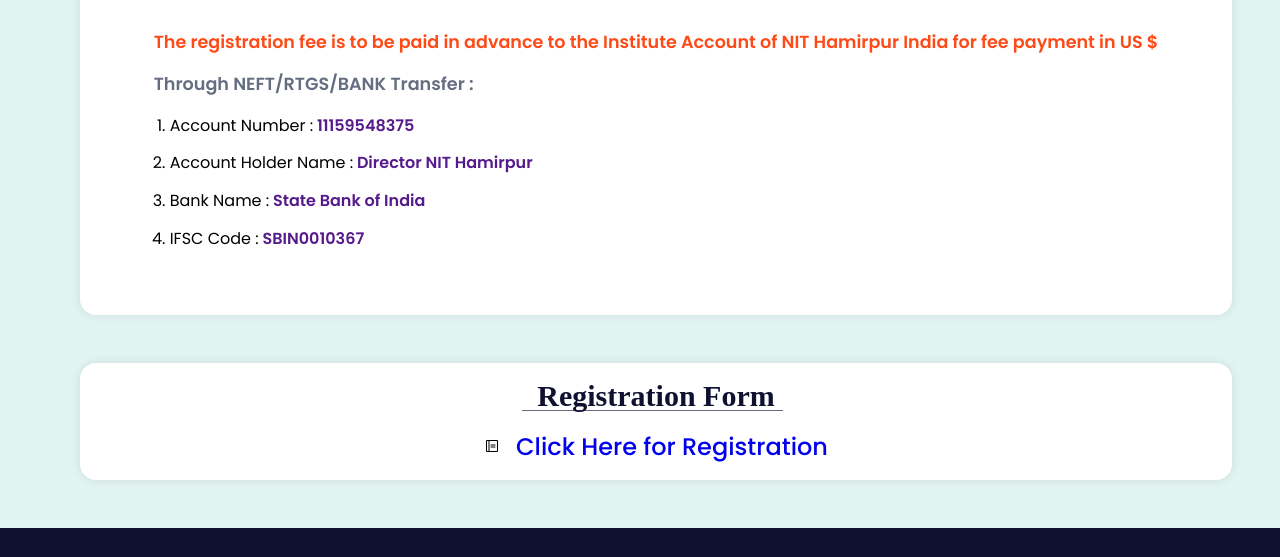
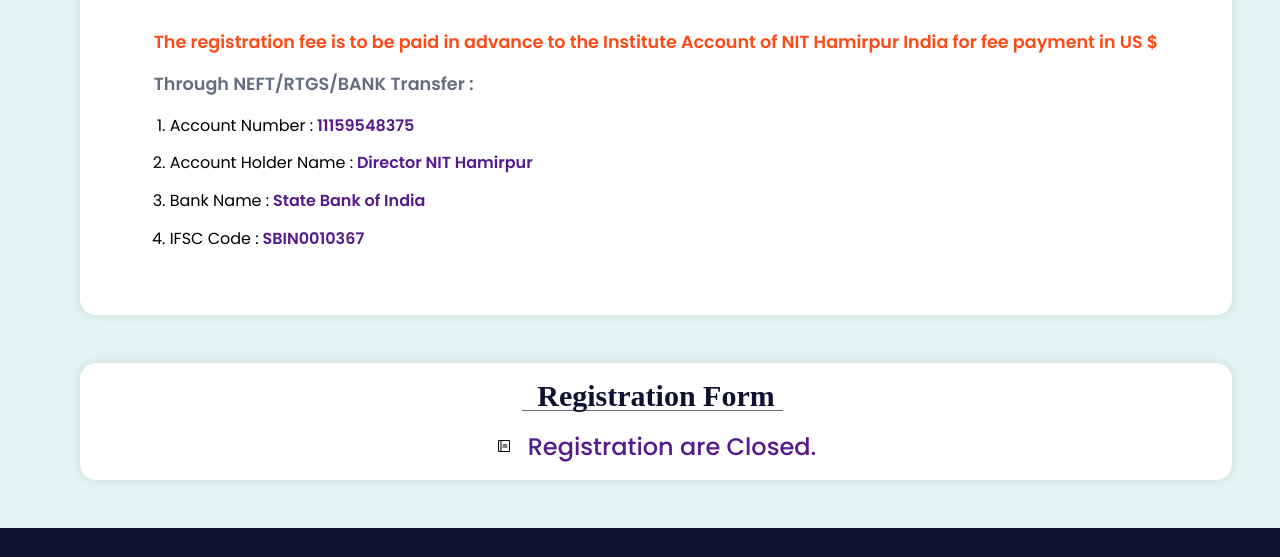
Before and after one commit to Varshneyanurag125/Electrical-Conference, a website: page paper.html in a window 1280 px wide. Shown: the part 1681-2238 px from the top of the page. Drawn offline with nearby package versions, Linux system fonts and the light colour scheme; a web font is replaced by a local one.

Commit message:
registration closed

```diff
--- a/paper.html
+++ b/paper.html
@@ -219,7 +219,7 @@
                 </div>
                 <div class="note-wrapper reg-form-wrapper">
                     <svg xmlns="http://www.w3.org/2000/svg" width="30" height="30" fill="#000000" viewBox="0 0 256 256"><path d="M184,112a8,8,0,0,1-8,8H112a8,8,0,0,1,0-16h64A8,8,0,0,1,184,112Zm-8,24H112a8,8,0,0,0,0,16h64a8,8,0,0,0,0-16Zm48-88V208a16,16,0,0,1-16,16H48a16,16,0,0,1-16-16V48A16,16,0,0,1,48,32H208A16,16,0,0,1,224,48ZM48,208H72V48H48Zm160,0V48H88V208H208Z"></path></svg>
-                    <a href="https://forms.gle/n3eyjR9PZmueNZpF6" class="reg-form-note" target="_blank"> Click Here for Registration</a>
+                    <a href="" class="reg-form-note" target="_blank"> Registration are Closed.</a>
                 </div>
             </div>
 
```
Also changed, not shown: index.html (+1 -1 lines).
